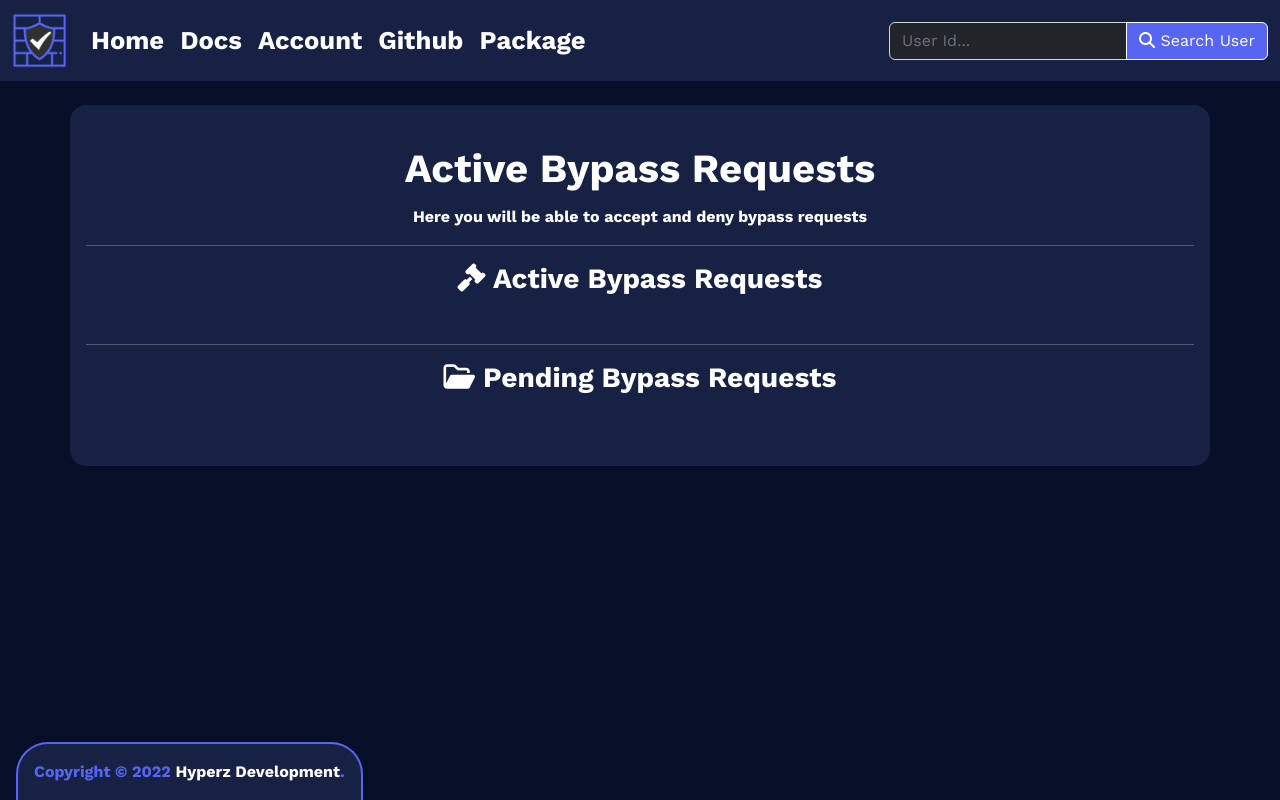
After one commit to Itz-Hyperz/firewallgg, a Node project: template website/views/bypassrequests.ejs in a window 1280 px wide. The commit adds this page. Run offline with Node 20 templates, Linux system fonts and the light colour scheme; the template is opened without the code that fills it, so the values that code supplies are empty; some libraries are stand-ins or nearby versions.

Commit message:
added new views and pages

```diff
--- a/website/views/account.ejs
+++ b/website/views/account.ejs
@@ -21,6 +21,10 @@
                 <div class="alert alert-danger text-center" role="alert">
                     You are banned in <%= bannedList.length %> database(s)!
                 </div>
+                <br>
+                <div class="text-center">
+                    <a href="/bypass/status" class="btn btn-primary btn-lg">Bypass Request</a>
+                </div>
             <% } else { %>
                 <div class="alert alert-success text-center" role="alert">
                     You are not currently banned in any database!
--- /dev/null
+++ b/website/views/bypassrequests.ejs
@@ -0,0 +1,77 @@
+<html lang="en">
+    <head>
+        <meta charset="utf-8">
+        <meta name="viewport" content="width=device-width, initial-scale=1">
+        <title>FirewallGG - Bypass</title>
+        <link rel="icon" href="/assets/logo.png">
+        <meta name="description" content="FirewallGG is a new form of Discord background checking allowing you to get as-much data as possible with just the click of a button!" />
+        <meta property="og:title" content="FirewallGG - Bypass" />
+        <meta property="og:type" content="website" />
+        <meta property="og:description" content="FirewallGG is a new form of Discord background checking allowing you to get as-much data as possible with just the click of a button!" />
+        <meta name="theme-color" content="#5865F2">
+        <meta property="og:image" content="/assets/logo.png">
+    </head>
+    <body>
+        <%- include('_header') %>
+        <div class="container text-white bg-dark p-3" style="border-radius: 1em;">
+            <br>
+            <h1 style="font-weight: 700; margin-bottom: 0.3em;">Active Bypass Requests</h1>
+            <p class="text-center mx-auto" style="margin-bottom: 0.3em; width: 90%; font-weight: 700;">Here you will be able to accept and deny bypass requests</p>
+            <hr>
+            <h3 style="font-weight: 700;"><i class="fa-solid fa-gavel"></i> Active Bypass Requests</h3>
+            <br>
+            <div class="maxheightbypass">
+                <div class="row justify-content-center">
+                    <% active.forEach(function(item) { %>
+                        <div class="col-lg-5 text-bg-dark p-4 text-center bypassblock">
+                            <h3 style="font-weight: 700;"><code><%= item.userId %></code></h3>
+                            <h4><%= item.bandb %></h4>
+                            <hr>
+                            <p><%= item.bandbreason %></p>
+                            <hr>
+                            <p><%= item.argument %></p>
+                            <hr>
+                            <div class="row justify-content-center">
+                                <div class="col-lg-6 mb-2">
+                                    <a href="/backend/deletebypass/<%= item.userId %>" class="btn btn-primary w-100"><i class="fa-solid fa-ban"></i> Delete</a>
+                                </div>
+                                <div class="col-lg-6 mb-2">
+                                    <a href="/backend/bypassupdate/<%= item.userId %>" class="btn btn-primary w-100"><i class="fa-solid fa-user-slash"></i> Revoke</a>
+                                </div>
+                            </div>
+                        </div>
+                    <% }); %>
+                </div>
+            </div>
+            <hr>
+            <h3 style="font-weight: 700;"><i class="fa-regular fa-folder-open"></i> Pending Bypass Requests</h3>
+            <br>
+            <div class="maxheightbypass">
+                <div class="row justify-content-center">
+                    <% inactive.forEach(function(item) { %>
+                        <div class="col-lg-5 text-bg-dark p-4 text-center bypassblock">
+                            <h3 style="font-weight: 700;"><code><%= item.userId %></code></h3>
+                            <h4><%= item.bandb %></h4>
+                            <hr>
+                            <p><%= item.bandbreason %></p>
+                            <hr>
+                            <p><%= item.argument %></p>
+                            <hr>
+                            <div class="row justify-content-center">
+                                <div class="col-lg-6 mb-2">
+                                    <a href="/backend/deletebypass/<%= item.userId %>" class="btn btn-primary w-100"><i class="fa-solid fa-ban"></i> Delete</a>
+                                </div>
+                                <div class="col-lg-6 mb-2">
+                                    <a href="/backend/bypassupdate/<%= item.userId %>" class="btn btn-primary w-100"><i class="fa-solid fa-check"></i> Grant</a>
+                                </div>
+                            </div>
+                        </div>
+                    <% }); %>
+                </div>
+            </div>
+            <br>
+        </div>
+        <br>
+        <%- include('_footer') %>
+    </body>
+</html>
```
Also changed, not shown: website/views/bypass.ejs (added, +51 -0 lines), website/views/bypasssent.ejs (added, +28 -0 lines), website/views/index.ejs (line endings or trailing spaces).
